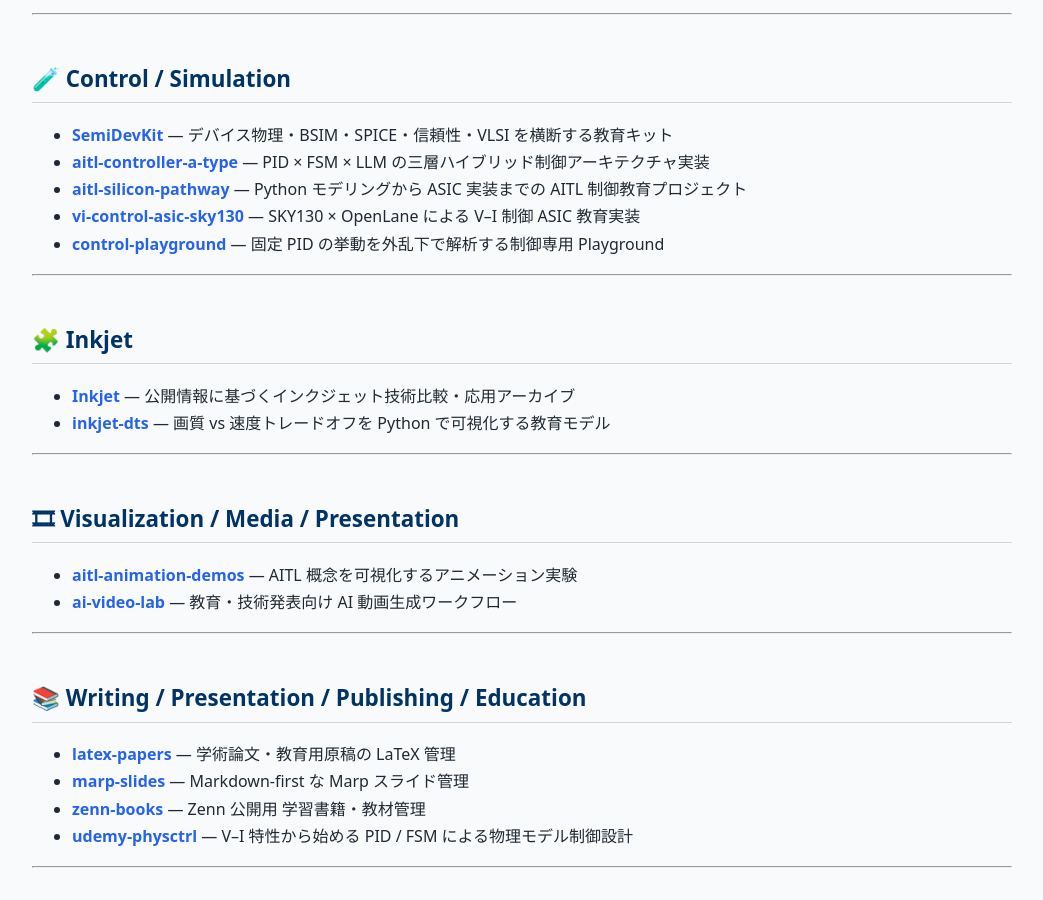
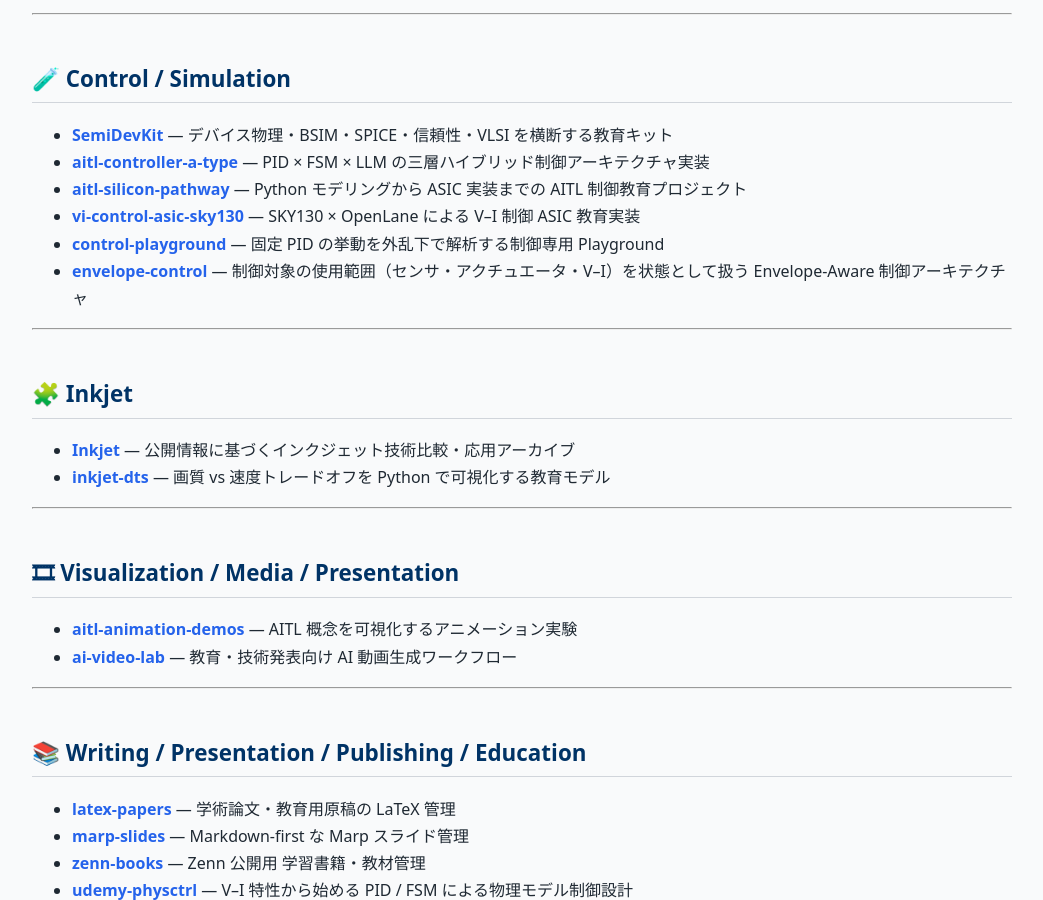
Before and after one commit to Samizo-AITL/Samizo-AITL.github.io, a Jekyll site: the page built from repo-index.md, in a window 1280 px wide and 900 px high, scrolled down 636 px. Shown: the whole window, without its empty margins (118-1161 px from the left). Built offline with Jekyll 4.4.1, drawn with Linux system fonts in a browser that asks for light colours.

Commit message:
Update repo-index.md

```diff
--- a/repo-index.md
+++ b/repo-index.md
@@ -34,6 +34,7 @@
 - **[aitl-silicon-pathway](https://github.com/Samizo-AITL/aitl-silicon-pathway)** — Python モデリングから ASIC 実装までの AITL 制御教育プロジェクト
 - **[vi-control-asic-sky130](https://github.com/Samizo-AITL/vi-control-asic-sky130)** — SKY130 × OpenLane による V–I 制御 ASIC 教育実装
 - **[control-playground](https://github.com/Samizo-AITL/control-playground)** — 固定 PID の挙動を外乱下で解析する制御専用 Playground
+- **[envelope-control](https://github.com/Samizo-AITL/envelope-control)** — 制御対象の使用範囲（センサ・アクチュエータ・V–I）を状態として扱う Envelope-Aware 制御アーキテクチャ
 
 ---
 
```
